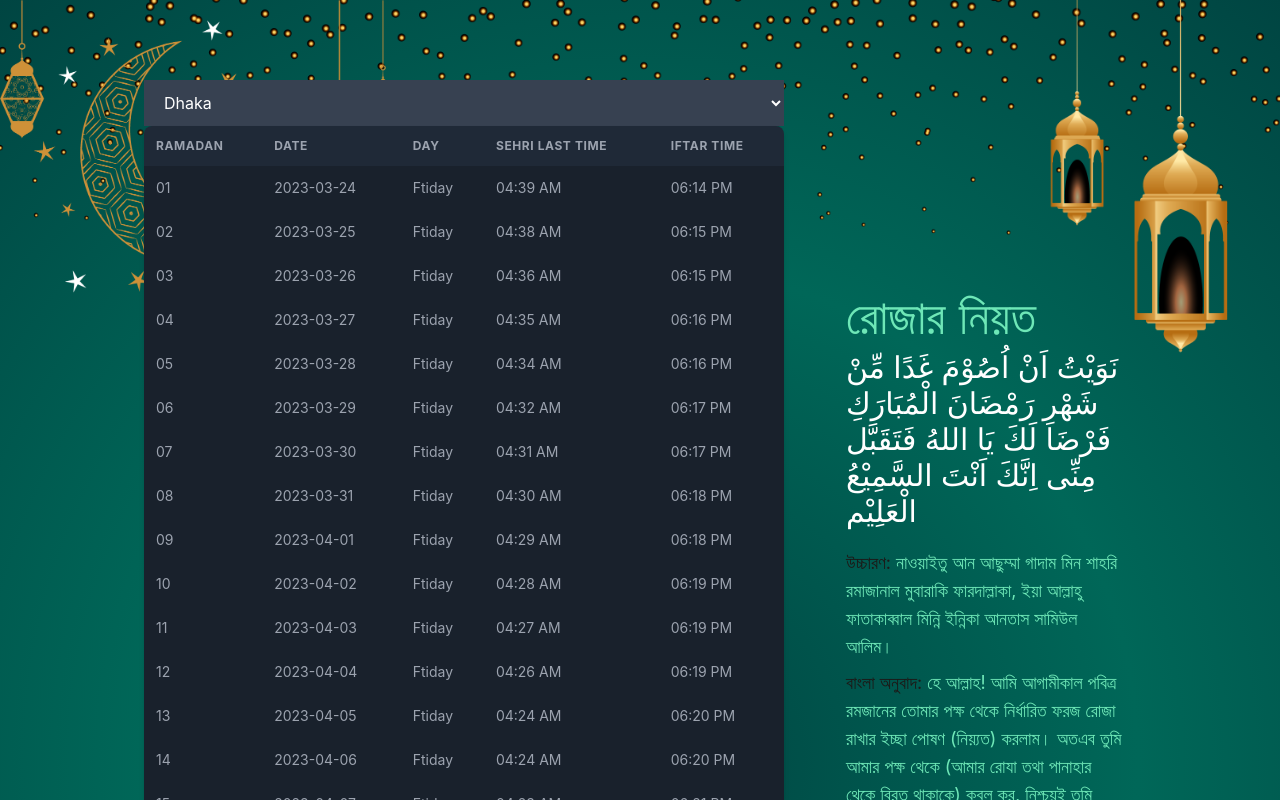
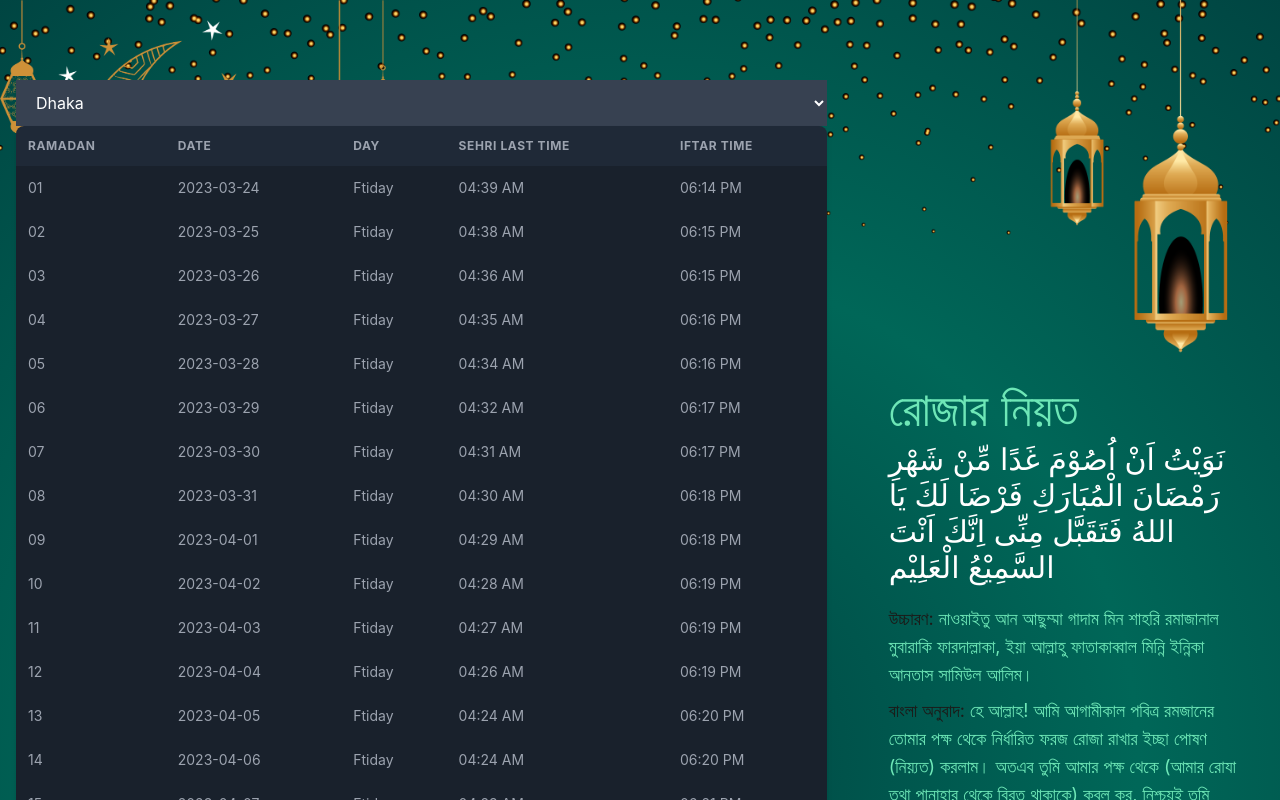
Before and after one commit to NafisMahmudAyon/ramadan-schedule, a React (Create React App) app: page / in a window 1280 px wide. Shown: the top 800 px of the page. Built offline with nearby package versions, Linux system fonts and the light colour scheme.

Commit message:
responsive update

```diff
--- a/src/App.js
+++ b/src/App.js
@@ -167,7 +167,7 @@ const App = () => {
       <div className='bg2'>
         <img src={BG2} alt='a' />
       </div>
-      <div className='content w-[80%] grid gap-4'>
+      <div className='content grid gap-4'>
         <div className='schedule w-full pr-4 pl-4 mt-20 mb-10'>
 
           <select id="options" value={selectedOption} onChange={handleChange} class="block w-full px-4 py-3 bg-gray-700 border-gray-600 placeholder-gray-400 text-white focus:ring-blue-500 focus:border-blue-500">
--- a/src/index.css
+++ b/src/index.css
@@ -79,7 +79,7 @@ code {
 
 @media (min-width: 640px) {
   .content {
-    width: 100%;
+
       grid-template-columns: 1fr;
       height: auto;
   }
@@ -87,7 +87,7 @@ code {
 
 @media (min-width: 768px) {
   .content {
-    width: 80%;
+
       grid-template-columns: 2fr 1fr;
   }
 }
```
